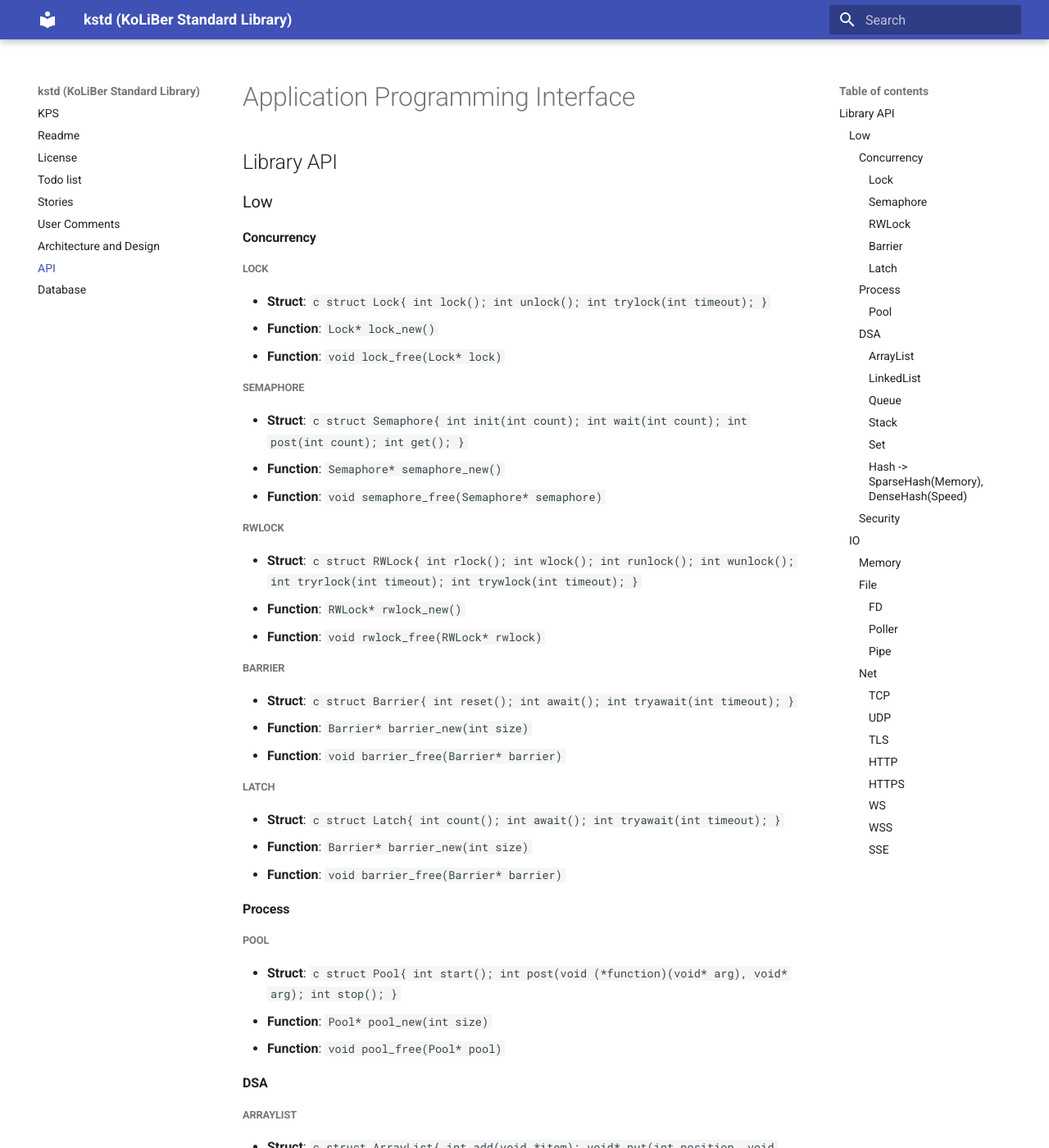
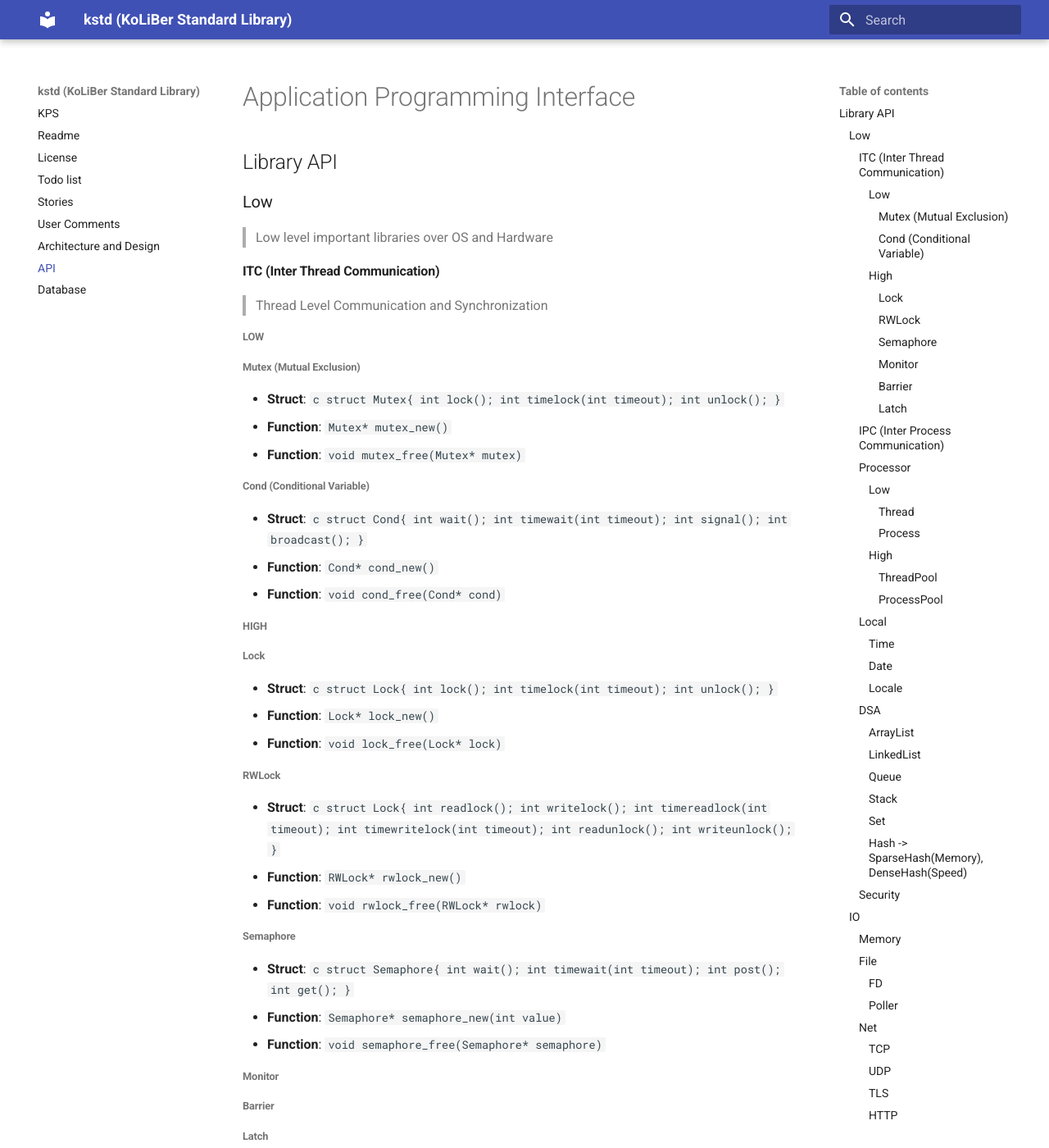
Before and after one commit to ckoliber/kstd, an MkDocs documentation site: the page built from docs/docs/DESIGN/API.md, in a window 1280 px wide and 1400 px high. Shown: the whole window at 82% size. Built offline with MkDocs 1.6.1 and Material for MkDocs 9.7.7, drawn with Linux system fonts in a browser that asks for light colours; old or Windows-style settings are respelled for this version of MkDocs; some of the changed text lies outside the part shown.

````diff
--- a/docs/docs/DESIGN/API.md
+++ b/docs/docs/DESIGN/API.md
@@ -4,95 +4,183 @@
 
 ### Low
 
-#### Concurrency
+> Low level important libraries over OS and Hardware
 
-##### Lock
+#### ITC (Inter Thread Communication)
+
+> Thread Level Communication and Synchronization
+
+##### Low
+
+###### Mutex (Mutual Exclusion)
+
+* __Struct__:
+    ```c
+    struct Mutex{
+        int lock();
+        int timelock(int timeout);
+        int unlock();
+    }
+    ```
+* __Function__: `Mutex* mutex_new()`
+* __Function__: `void mutex_free(Mutex* mutex)`
+
+###### Cond (Conditional Variable)
+
+* __Struct__:
+    ```c
+    struct Cond{
+        int wait();
+        int timewait(int timeout);
+        int signal();
+        int broadcast();
+    }
+    ```
+* __Function__: `Cond* cond_new()`
+* __Function__: `void cond_free(Cond* cond)`
+
+##### High
+
+###### Lock
 
 * __Struct__:
     ```c
     struct Lock{
         int lock();
+        int timelock(int timeout);
         int unlock();
-        int trylock(int timeout);
     }
     ```
 * __Function__: `Lock* lock_new()`
 * __Function__: `void lock_free(Lock* lock)`
 
-##### Semaphore
+###### RWLock
 
 * __Struct__:
     ```c
-    struct Semaphore{
-        int init(int count);
-        int wait(int count);
-        int post(int count);
-        int get();
-    }
-    ```
-* __Function__: `Semaphore* semaphore_new()`
-* __Function__: `void semaphore_free(Semaphore* semaphore)`
-
-##### RWLock
-
-* __Struct__:
-    ```c
-    struct RWLock{
-        int rlock();
-        int wlock();
-        int runlock();
-        int wunlock();
-        int tryrlock(int timeout);
-        int trywlock(int timeout);
+    struct Lock{
+        int readlock();
+        int writelock();
+        int timereadlock(int timeout);
+        int timewritelock(int timeout);
+        int readunlock();
+        int writeunlock();
     }
     ```
 * __Function__: `RWLock* rwlock_new()`
 * __Function__: `void rwlock_free(RWLock* rwlock)`
 
-##### Barrier
+###### Semaphore
 
 * __Struct__:
     ```c
-    struct Barrier{
-        int reset();
-        int await();
-        int tryawait(int timeout);
+    struct Semaphore{
+        int wait();
+        int timewait(int timeout);
+        int post();
+        int get();
     }
     ```
-* __Function__: `Barrier* barrier_new(int size)`
-* __Function__: `void barrier_free(Barrier* barrier)`
+* __Function__: `Semaphore* semaphore_new(int value)`
+* __Function__: `void semaphore_free(Semaphore* semaphore)`
 
-##### Latch
+###### Monitor
+
+###### Barrier
+
+###### Latch
+
+_________________________________________
+
+#### IPC (Inter Process Communication)
+
+> Process Level Communication using Socket and Pipe and MessageQueue and ShareMemory
+
+_________________________________________
+
+#### Processor
+
+> OS Thread and Process
+
+##### Low
+
+###### Thread
 
 * __Struct__:
     ```c
-    struct Latch{
-        int count();
-        int await();
-        int tryawait(int timeout);
+    struct Thread{
+        int start(void (*function)(void* arg), void* arg);
+        int join();
+        int id();
+        int stop();
     }
     ```
-* __Function__: `Barrier* barrier_new(int size)`
-* __Function__: `void barrier_free(Barrier* barrier)`
+* __Function__: `Thread* thread_new()`
+* __Function__: `void thread_free(Thread* thread)`
 
-#### Process
-
-##### Pool
+###### Process
 
 * __Struct__:
     ```c
-    struct Pool{
+    struct Process{
+        int start(char* command);
+        int id();
+        int stop();
+    }
+    ```
+* __Function__: `Process* process_new()`
+* __Function__: `void process_free(Process* process)`
+
+##### High
+
+###### ThreadPool
+
+* __Struct__:
+    ```c
+    struct ThreadPool{
         int start();
         int post(void (*function)(void* arg), void* arg);
         int stop();
     }
     ```
-* __Function__: `Pool* pool_new(int size)`
-* __Function__: `void pool_free(Pool* pool)`
+* __Function__: `ThreadPool* threadpool_new(int size)`
+* __Function__: `void threadpool_free(ThreadPool* threadpool)`
+
+###### ProcessPool
+
+* __Struct__:
+    ```c
+    struct ProcessPool{
+        int start();
+        int post(char* command);
+        int stop();
+    }
+    ```
+* __Function__: `ProcessPool* processpool_new(int size)`
+* __Function__: `void processpool_free(ProcessPool* processpool)`
+
+_________________________________________
+
+#### Local
+
+> OS Time and Date and Locale
+
+##### Time
+
+##### Date
+
+##### Locale
+
+_________________________________________
 
 #### DSA
 
+> Important and High Performance Data Structures
+
 ##### ArrayList
+
+* __dynamic array__
+* __concurrent, normal__
 
 * __Struct__:
     ```c
@@ -196,11 +295,17 @@
 * __Function__: `HashIterator* hashiterator_new(Hash* hash)`
 * __Function__: `void hashiterator_free(HashIterator* hashiterator)`
 
+_________________________________________
+
 #### Security
 
-____________________________________________
+> Asymmetric and Symmetric encryption and decryption over OpenSSL
+
+_________________________________________
 
 ### IO
+
+> File, Memory, Socket, StandardIO operations
 
 #### Memory
 
@@ -210,6 +315,8 @@ ____________________________________________
 * __Function__: `void memory_free(void* address)`
 
 #### File
+
+> Standard File Read and Write and Poll
 
 ##### FD
 
@@ -244,8 +351,6 @@ ____________________________________________
 * __Function__: `Poller* poller_new(void (*onAccept)(FD* fd), void (*onClose)(FD* fd), void (*onRead)(FD* fd, void* data, int size))`
 * __Function__: `void poller_free(Poller* poller)`
 
-##### Pipe
-
 #### Net
 
 ##### TCP
@@ -263,3 +368,5 @@ ____________________________________________
 ##### WSS
 
 ##### SSE
+
+_________________________________________
````
Also changed, not shown: other parts of docs/docs/DESIGN/API.md (+15 -4 lines), docs/docs/TODO.md (+25 -29 lines), README.md, 11 other files.
